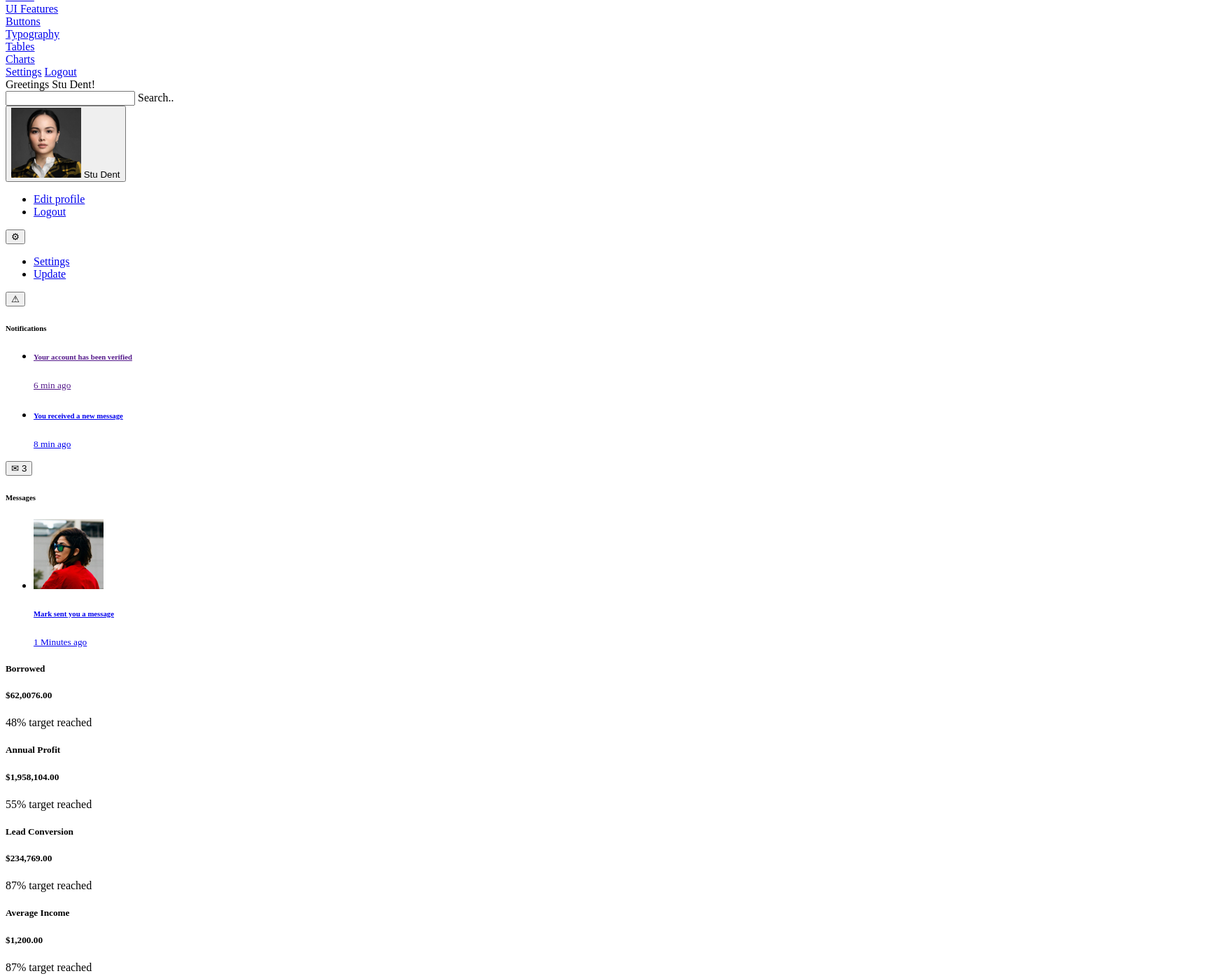
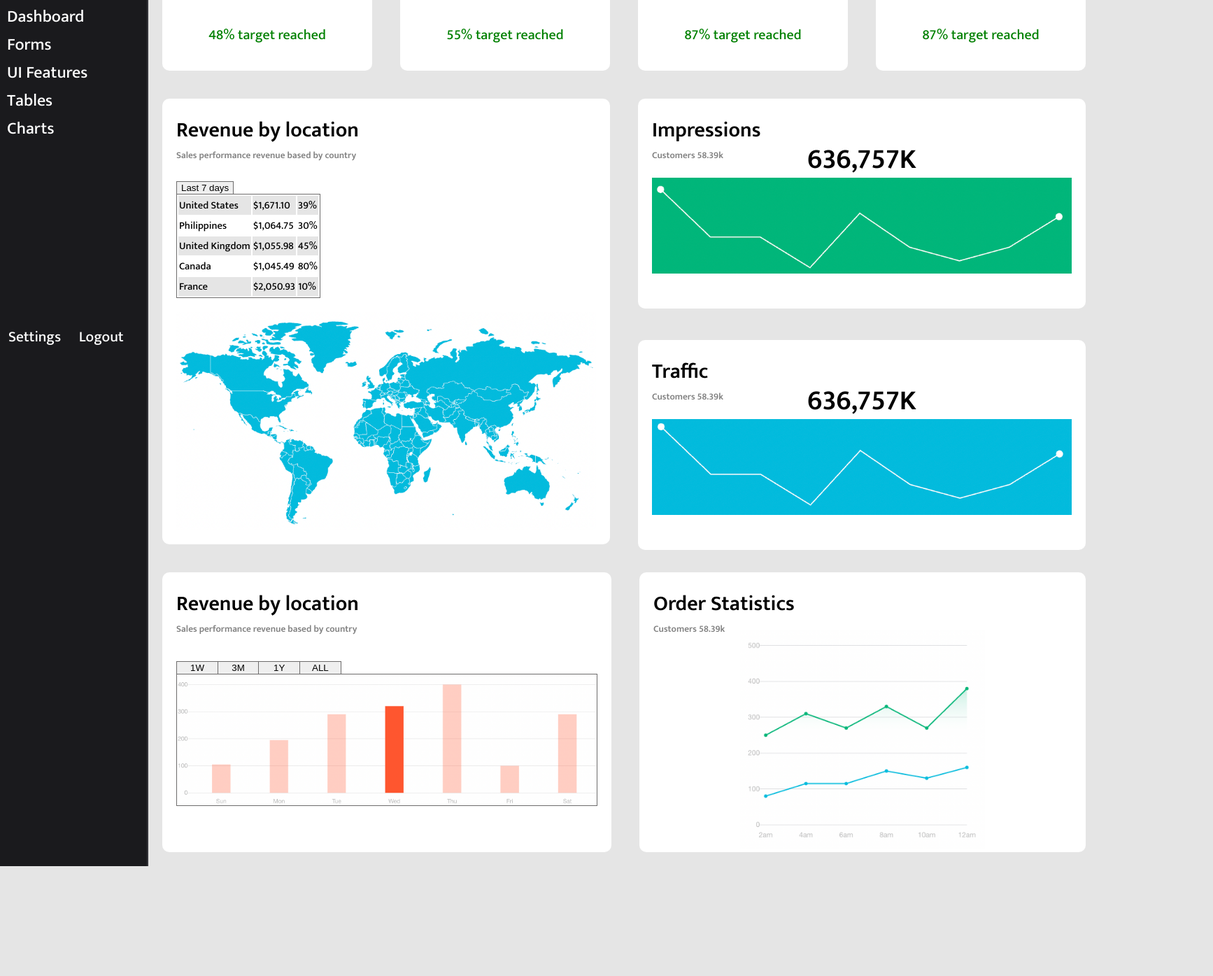
Before and after one commit to ocarson10/CSC342-WebDev-Portfolio, a plain HTML site: page Homework1/Part2/dashboard.html in a window 1280 px wide. Shown: the part 301-1696 px from the top of the page at 70% size, 1734 px wide, since content can reach past the window. After the commit the page ends 1539 px from the top, so only its background shows below. Drawn offline with Linux system fonts and the light colour scheme.

Commit message:
css styling for hw1 part 2, still need to fix dropdowns

```diff
--- /dev/null
+++ b/Homework1/Part2/css/style.css
@@ -0,0 +1,359 @@
+@import url('https://fonts.googleapis.com/css2?family=Mukta:wght@500;600&display=swap');
+body{
+    font-family: 'Mukta', sans-serif;
+    display: grid;
+    grid-template-areas:
+    "sidebar     left-topbar right-topbar"
+    "sidebar     main main"
+    "sidebar     main main"
+    "side-footer main main";
+    margin: 0;
+    padding: 0;
+    background-color: #e5e5e5;
+    gap: 0;
+    width: 100%;
+
+}
+header{
+    width: 88vw;
+}
+aside{
+    padding-top: 10px;
+    grid-area: sidebar;
+    width: 200px;
+    background-color: #1a1a1d;
+    color: white;
+    padding-left: 10px;
+    border-right: solid #35353a 2px;
+
+
+}
+#logo > p{
+   margin-left: 20px;
+   margin-top: -10px;
+}
+#user p{
+    margin: 0;
+
+}
+#user{
+    border-bottom: solid #35353a 2px;
+}
+
+#links{
+
+    margin-top: 20px;
+}
+#links a{
+    font-size: 18pt;
+    color: white;
+    text-decoration: none;
+}
+#links a:hover{
+    color: aqua;
+}
+.dropdown:hover .sublinks{
+    display: block;
+}
+.sublinks{
+    background-color: #35353a;
+    display: none;
+    margin-right: 10px;
+    padding-left: 10px;
+}
+aside img{
+    width: 150px;
+}
+#footer{
+    grid-area: side-footer;
+    position: fixed;
+    bottom: 0;
+
+}
+#footer a{
+    margin: 2px;
+    font-size: 16pt;
+    color: white;
+    text-decoration: none;
+    margin-right: 20px;
+}
+#footer a:hover{
+    color: aqua;
+
+}
+
+
+#left-section{
+    background-color:  #1a1a1d;
+    color: white;
+    grid-area: left-topbar;
+    display: inline-flex;
+    width: 82%;
+    height: 70px;
+    font-size: 14pt;
+    padding-top: 10px;
+    border-bottom: solid #35353a 2px;
+
+}
+#left-section > span{
+    margin-right: 250px;
+    margin-left: 10px;
+    margin-top: 10px;
+    font-size: 20pt;
+    white-space: nowrap;
+}
+#left-section > form{
+    padding-top: 20px;
+    width: 50%;
+    white-space: nowrap;
+
+}
+#left-section input{
+    width: 80%;
+    height: 20px;
+}
+
+#right-section{
+    grid-area: right-topbar;
+    display: inline-flex;
+    float: right;
+    background-color:  #1a1a1d;
+    width: 18%;
+    height: 70px;
+    padding-top: 10px;
+    border-bottom: solid #35353a 2px;
+
+}
+#right-section #stu-btn{
+    height: 60px;
+    width: 70px;
+
+}
+#right-section button{
+    height: 40px;
+    width: 40px;
+    background-color: #1a1a1d;
+    border: solid #1a1a1d 1px;
+    color: white;
+    font-size: 10pt;
+}
+#right-section .icon{
+    margin-top: 15px;
+    font-size: 20px;
+}
+.icon span{
+    font-size: 12px;
+}
+
+ .drop-div:hover .dropdowns{
+    display: block;
+}
+  #right-section div{
+    margin-top: 0px;
+    margin-right: 10px;
+  }
+#stu-btn img{
+    width: 40px;
+    border-radius: 20px;
+}
+.dropdowns{
+    font-size: 10pt;
+    border: solit gray 1px;
+    width: 150px;
+    background-color: #e5e5e5;
+    display: none;
+    position: fixed;
+    margin-left: -100px;
+}
+.dropdowns ul, a{
+    list-style: none;
+    text-decoration: none;
+}
+h6{
+    font-size: 10pt;
+}
+#info-boxes{
+    grid-area: infoboxes;
+    display: flex;
+    width: 100%;
+    background-color:#e5e5e5;
+    z-index: -1;
+    justify-content: space-between;
+
+}
+.boxes{
+    background-color: white;
+    width: 300px;
+    height: 300px;
+    margin: 20px;
+    text-align: center;
+    box-sizing: border-box;
+    padding-top: 60px;
+    border-radius: 10px;
+}
+.boxes .box-title{
+    font-size: 20pt;
+    text-align: left;
+    margin-top: -60px;
+    margin-left: 10px;
+    color: gray;
+}
+.boxes h5{
+    font-size: 38pt;
+    margin-top: 5px;
+}
+.boxes p{
+    font-size: 15pt;
+    color: green;
+    margin-top: -25px;
+}
+img{
+    width: 50%;
+}
+main{
+    grid-area: main;
+    display: grid;
+    grid-template-areas:
+    "infoboxes infoboxes"
+    "location1 sidecharts"
+    "locationtwo locationtwo";
+}
+#location1{
+    grid-area: location1;
+    background-color: white;
+    z-index: -1;
+    margin: 20px;
+    box-sizing: border-box;
+    padding: 20px;
+    border-radius: 10px;
+}
+#location1 h5{
+    margin-top: -40px;
+    color: gray;
+}
+#location1 button{
+    border: none;
+    border-right: solid rgb(109, 108, 108) 1px;
+    border-top: solid rgb(109, 108, 108) 1px;
+    border-left: solid rgb(109, 108, 108) 1px;
+}
+
+#location1 table{
+    margin-top: -5px;
+    border: solid rgb(109, 108, 108) 1px; ;
+    font-size: 11pt;
+}
+#location1 img{
+    margin-top: 20px;
+    width: 600px;
+    display: block;
+    margin-left: auto;
+    margin-right: auto;
+}
+.shaded{
+    background-color: #e5e5e5;
+}
+h4{
+    margin-top: 0px;
+    font-size: 30px;
+}
+#side-charts{
+    margin: 20px;
+    box-sizing: border-box;
+    grid-area: sidecharts;
+    z-index: -1;
+    height: 300px;
+}
+#location2{
+    background-color: white;
+    width: 47.5%;
+    margin: 20px;
+    box-sizing: border-box;
+    padding: 20px;
+    border-radius: 10px;
+    height: 400px;
+}
+#location2 h6{
+    color: gray;
+    margin-top: -40px;
+}
+#location2 button{
+    border: none;
+    margin-right:-5px;
+    width:60px;
+    border-top: solid rgb(109, 108, 108) 1px;
+    border-right: solid rgb(109, 108, 108) 1px;
+    border-left: solid rgb(109, 108, 108) 1px;
+}
+#location2 button:hover{
+    background-color: #e5e5e5;
+}
+#location2 img{
+    margin-top:-5px;
+    width: 600px;
+    border:solid rgb(109, 108, 108) 1px;
+
+}
+#order{
+    background-color: white;
+    width: 47.5%;
+    margin: 20px;
+    box-sizing: border-box;
+    padding: 20px;
+    border-radius: 10px;
+    height: 400px;
+}
+#order h6{
+    color: gray;
+    margin-top: -40px;
+}
+#order img{
+    width: 350px;
+    display: block;
+    margin-left: auto;
+    margin-right: auto;
+    margin-top: -40px;
+}
+
+#bottom-charts{
+    grid-area: locationtwo;
+    display: flex;
+}
+#side-charts h3{
+    font-size: 30px;
+    margin-top: 0;
+}
+#side-charts h5{
+    color: gray;
+    margin-top: -30px;
+}
+#side-charts h2{
+    font-size: 30pt;
+    text-align: center;
+    margin-top: -60px;
+}
+#side-charts img{
+    margin-top: -40px;
+    margin-left: 50px;
+    width: 600px;
+    display: block;
+    margin-left: auto;
+    margin-right: auto;
+}
+#impressions{
+    background-color: white;
+    margin-bottom: 45px;
+    box-sizing: border-box;
+    padding: 20px;
+    border-radius: 10px;
+    height:300px;
+
+}
+#traffic{
+    background-color: white;
+    box-sizing: border-box;
+    padding: 20px;
+    border-radius: 10px;
+    height: 300px;
+
+}
--- a/Homework1/Part2/dashboard.html
+++ b/Homework1/Part2/dashboard.html
@@ -4,13 +4,14 @@
   <meta charset="UTF-8">
   <meta name="viewport" content="width=device-width, initial-scale=1.0">
   <meta http-equiv="X-UA-Compatible" content="ie=edge">
+  <link rel="stylesheet" href="./css/style.css">
   <title>CSC 342 Homework 1 Dashboard</title>
 </head>
 <body>
   <!-- Start Sidebar -->
   <aside>
     <!-- App Logo -->
-    <div>
+    <div id="logo">
       <a href="#">
         <img src="./images/logo.svg" alt="logo">
       </a>
@@ -20,7 +21,7 @@
 
     <div>
       <!-- User Account -->
-      <div>
+      <div id="user">
         <img src="./images/face.jpg" alt="logo">
         <div>
           <p>Stu Dent</p>
@@ -30,7 +31,7 @@
       <!-- End User Account -->
 
       <!-- links -->
-      <nav>
+      <nav id="links">
         <div>
           <a href="#">
             Dashboard
@@ -43,13 +44,13 @@
           </a>
         </div>
 
-        <div>
-          <a href="#">
+        <div class="dropdown">
+          <a class="ui" href="#">
             UI Features
           </a>
           <!-- Sublinks under dashboard -->
           <div>
-            <nav>
+            <nav class="sublinks">
               <div>
                 <a href="#">
                   Buttons
@@ -80,9 +81,9 @@
       <!-- end links -->
 
       <!-- aside footer -->
-      <div>
+      <div id = "footer">
         <a href="#">Settings</a>
-        <a href="#">Logout</a>
+        <a id="logout" href="#">Logout</a>
       </div>
       <!-- end aside footer -->
     </div>
@@ -94,7 +95,7 @@
     <!-- Start header -->
     <header>
       <!-- left section -->
-      <div>
+      <div id="left-section">
         <span>Greetings Stu Dent!</span>
 
         <!-- Search form -->
@@ -107,15 +108,15 @@
       <!-- end left section -->
 
       <!-- Right section -->
-      <div>
+      <div id="right-section">
         <!-- Account dropdown -->
-        <div>
-          <button type="button">
+        <div class="drop-div">
+          <button id="stu-btn" type="button">
             <img src="./images/face.jpg" alt="user">
             <span>Stu Dent</span>
           </button>
 
-          <div tabindex="-1">
+          <div class="dropdowns" tabindex="-1">
             <ul role="menu" aria-hidden="true" aria-orientation="vertical">
               <li role="menuitem">
                 <a href="#">Edit profile</a>
@@ -129,9 +130,9 @@
         <!-- end account dropdown -->
 
         <!-- Settings Dropdown -->
-        <div>
-          <button>&#9881;</button>
-          <div tabindex="-1">
+        <div class="drop-div">
+          <button class="icon">&#9881;</button>
+          <div class="dropdowns"  tabindex="-1">
             <ul role="menu" aria-hidden="true" aria-orientation="vertical">
               <li role="menuitem">
                 <a href="#">Settings</a>
@@ -145,11 +146,11 @@
         <!-- End settings dropdown -->
 
         <!-- Notifications dropdown -->
-        <div>
-          <button>
+        <div class="drop-div">
+          <button class="icon">
             &#9888;
           </button>
-          <div tabindex="-1">
+          <div class="dropdowns" tabindex="-1">
             <h6> Notifications</h6>
             <ul role="menu" aria-hidden="true" aria-orientation="vertical">
               <li role="menuitem">
@@ -170,12 +171,12 @@
         <!-- End Notifications dropdown -->
 
         <!-- Messages dropdown -->
-        <div>
-          <button>&#9993;
+        <div class="drop-div">
+          <button class="icon" >&#9993;
             <!-- Count Badge -->
             <span>3</span>
           </button>
-          <div tabindex="-1">
+          <div class="dropdowns" tabindex="-1">
             <h6>Messages</h6>
             <ul role="menu" aria-hidden="true" aria-orientation="vertical">
               <li role="menuitem">
@@ -201,27 +202,27 @@
     <!-- partial -->
     <main>
       <!-- Dashboard info boxes -->
-      <div>
-        <div>
-          <h5>Borrowed</h5>
+      <div id="info-boxes">
+        <div class="boxes">
+          <h5 class="box-title">Borrowed</h5>
           <h5>$62,0076.00</h5>
           <p>48% target reached</p>
         </div>
 
-        <div>
-          <h5>Annual Profit</h5>
+        <div class="boxes">
+          <h5 class="box-title">Annual Profit</h5>
           <h5>$1,958,104.00</h5>
           <p>55% target reached</p>
         </div>
 
-        <div>
-          <h5>Lead Conversion</h5>
+        <div class="boxes">
+          <h5 class="box-title">Lead Conversion</h5>
           <h5>$234,769.00</h5>
           <p>87% target reached</p>
         </div>
 
-        <div>
-          <h5>Average Income</h5>
+        <div class="boxes">
+          <h5 class="box-title">Average Income</h5>
           <h5>$1,200.00</h5>
           <p>87% target reached</p>
         </div>
@@ -229,7 +230,7 @@
 
 
       <!-- CARD => Revenue by location  (Map)-->
-      <div>
+      <div id="location1">
         <h4>Revenue by location</h4>
 
         <!-- Subtitle info -->
@@ -249,7 +250,7 @@
               <div>
                 <table>
                   <tbody>
-                    <tr>
+                    <tr class="shaded">
                       <td>United States</td>
                       <td>$1,671.10</td>
                       <td> 39% </td>
@@ -259,8 +260,8 @@
                       <td>$1,064.75</td>
                       <td> 30% </td>
                     </tr>
-                    <tr>
-                      <td>United Kingdom</td>
+                    <tr class="shaded">
+                      <td >United Kingdom</td>
                       <td>$1,055.98</td>
                       <td> 45% </td>
                     </tr>
@@ -269,8 +270,8 @@
                       <td>$1,045.49</td>
                       <td> 80% </td>
                     </tr>
-                    <tr>
-                      <td>France</td>
+                    <tr class="shaded">
+                      <td >France</td>
                       <td>$2,050.93</td>
                       <td> 10% </td>
                     </tr>
@@ -290,9 +291,9 @@
       <!-- End of Revenue by location -->
 
       <!-- Grid -->
-      <div>
+      <div id="side-charts">
         <!-- Card => Impressions chart -->
-        <div>
+        <div id="impressions">
           <h3>Impressions</h3>
           <div>
             <div>
@@ -310,7 +311,7 @@
 
 
         <!-- Card => Traffic chart -->
-        <div>
+        <div id="traffic">
           <h3>Traffic</h3>
           <div>
             <div>
@@ -328,9 +329,9 @@
       </div>
 
       <!-- Grid 2/3 and 1/3 -->
-      <div>
+      <div id="bottom-charts">
         <!-- Card => Revenue by location 2 -->
-        <div>
+        <div id="location2">
           <h4>Revenue by location</h4>
           <div>
             <h6>Sales performance revenue based by country</h6>
@@ -364,7 +365,7 @@
         <!-- End of Revenue by location 2 -->
 
         <!-- Card => Order Statistics -->
-        <div>
+        <div id="order">
           <div>
             <div>
               <h4>Order Statistics</h4>
```
